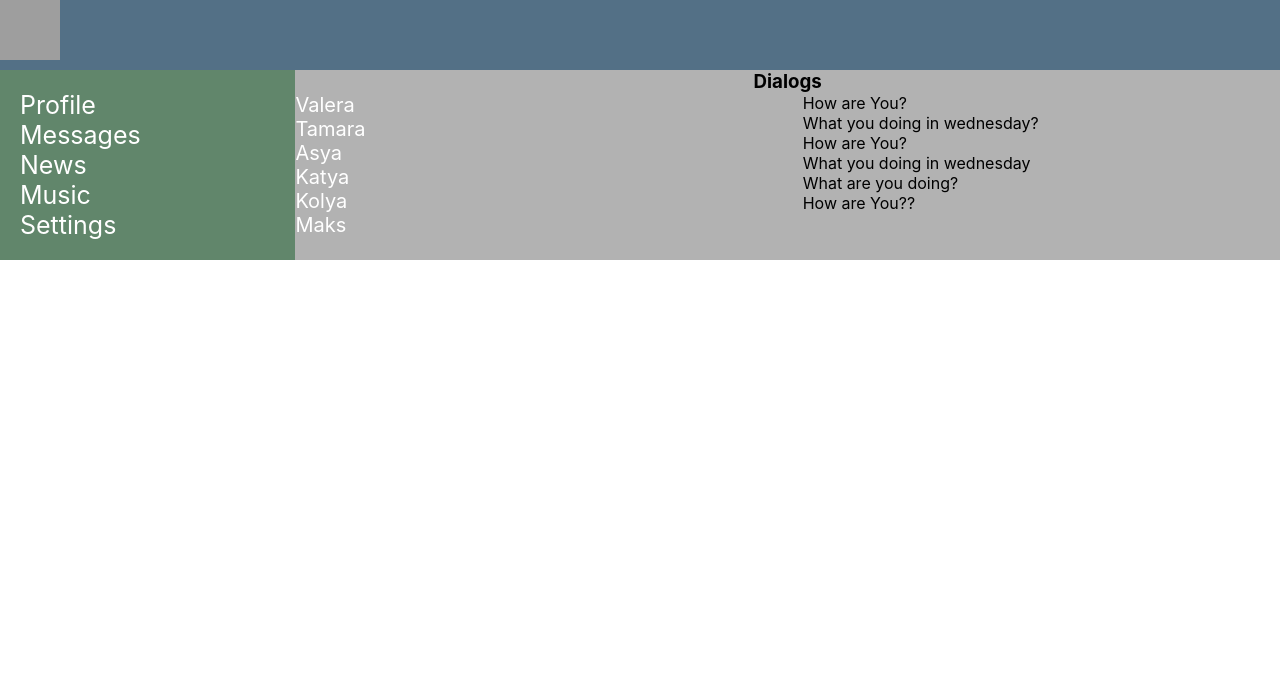
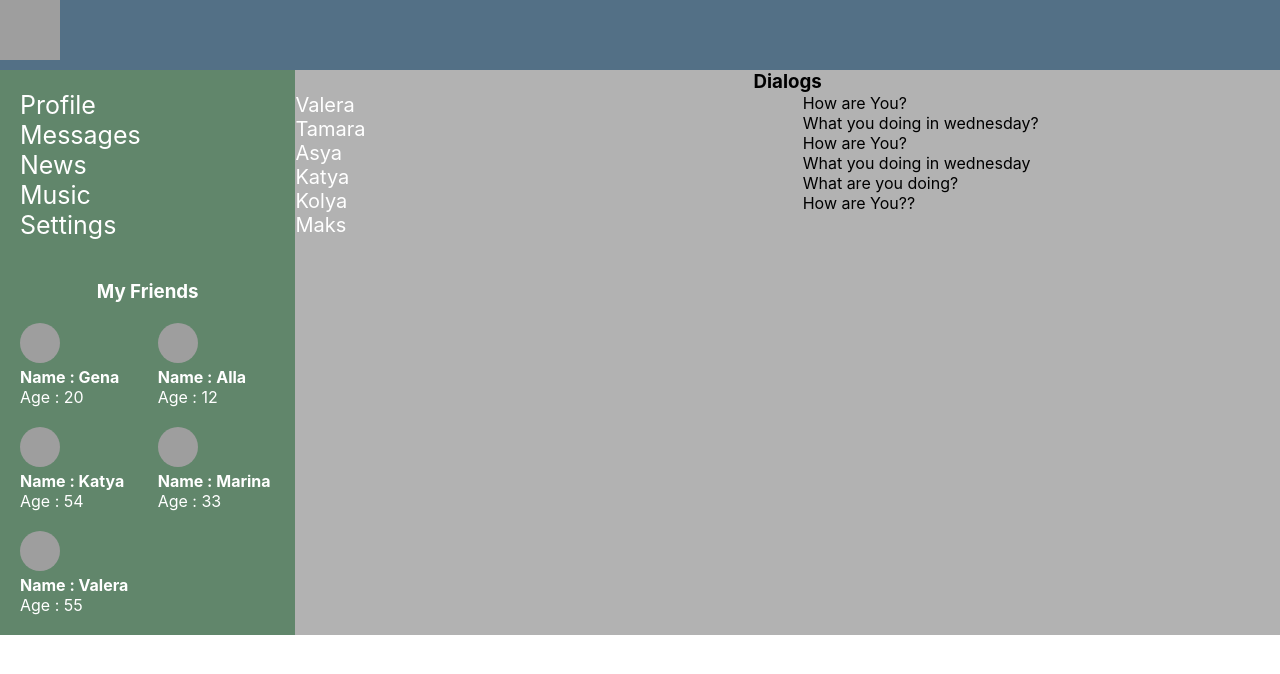
Before and after one commit to ArturLimaiko/social-network, a React (Create React App) app: page /dialogs in a window 1280 px wide. Shown: the top 674 px of the page. Built offline with nearby package versions, Linux system fonts and the light colour scheme; grey boxes are pictures that could not be loaded.

Commit message:
refactor code #3 create block Friends in Sidebar

```diff
--- a/src/Redux/state.tsx
+++ b/src/Redux/state.tsx
@@ -14,6 +14,7 @@ export type postsType = {
 export type friendsType ={
     id: number
     friendName: string
+    age: number
 }
 export type DialogsPageType = {
     dialogs: dialogsType[]
@@ -22,7 +23,7 @@ export type DialogsPageType = {
 export type ProfilePageType = {
     posts: postsType[]
 }
-type SideBarType = {
+export type SideBarType = {
     friends: friendsType[]
 }
 export type StateType = {
@@ -64,11 +65,11 @@ export let state: StateType = {
     },
     SideBar: {
         friends: [
-            {id:1, friendName: 'Gena'},
-            {id:2, friendName: 'Alla'},
-            {id:3, friendName: 'Katya'},
-            {id:4, friendName: 'Marina'},
-            {id:5, friendName: 'Valera'},
+            {id:1, friendName: 'Gena', age: 20},
+            {id:2, friendName: 'Alla', age: 12},
+            {id:3, friendName: 'Katya', age: 54},
+            {id:4, friendName: 'Marina', age: 33},
+            {id:5, friendName: 'Valera', age: 55},
         ]
     }
 }
--- a/src/components/Dialogs/Dialogs.tsx
+++ b/src/components/Dialogs/Dialogs.tsx
@@ -2,7 +2,7 @@ import React from "react";
 import s from './Dialogs.module.css'
 import {DialogItem} from "./DialogsItem/DialogItem";
 import {Messages} from "./Messages/Messages";
-import {DialogsPageType, dialogsType, messageType, StateType} from "../../Redux/state";
+import {dialogsType, messageType} from "../../Redux/state";
 
 type DialogsPropsType = {
     dialogs: dialogsType[]
--- /dev/null
+++ b/src/components/Friends/Friends.module.css
@@ -0,0 +1,25 @@
+.friends__wrapp {
+    margin-top: 40px;
+}
+
+.friends__title,
+.friends__name,
+.friends__age  {
+    color: #ffffff;
+}
+
+.friends__list {
+    display: grid;
+    grid-template-columns: 1fr 1fr;
+    gap: 20px;
+    margin: 20px 0 0 0 ;
+    padding: 0;
+}
+
+.friends__item {
+    list-style-type: none;
+}
+
+.friends__avatar {
+    border-radius: 50%;
+}
--- /dev/null
+++ b/src/components/Friends/Friends.tsx
@@ -0,0 +1,17 @@
+import React from 'react';
+import s from './Friends.module.css';
+import {FriendsElement} from "./FriendsElement";
+import {friendsType} from "../../Redux/state";
+
+export type FriendsPropsType = {
+    friends: friendsType[]
+}
+
+export const Friends:React.FC <FriendsPropsType> = ({friends}) => {
+    return (
+        <div className={s.friends__wrapp}>
+            <h3 className={s.friends__title}>My Friends</h3>
+                <FriendsElement friends={friends}/>
+        </div>
+    );
+};
--- /dev/null
+++ b/src/components/Friends/FriendsElement.tsx
@@ -0,0 +1,25 @@
+import React from 'react';
+import {friendsType} from "../../Redux/state";
+import s from "./Friends.module.css";
+
+export type FriendsElement = {
+    friends: friendsType[]
+}
+
+export const FriendsElement: React.FC<FriendsElement> = ({friends}) => {
+    return (
+        <ul className={s.friends__list}>
+            {friends.map((f, index) => {
+                return (
+                    <li key={index} className={s.friends__item}>
+                        <img className={s.friends__avatar}
+                             src={'https://banner2.cleanpng.com/20181130/zlz/kisspng-portable-network-graphics-avatar-computer-icons-im-ui-icon-icon-5c0174b58a31f3.0460868615435992855661.jpg'}
+                             width={'40px'} height={'40px'} alt={f.friendName}/>
+                        <h4 className={s.friends__name}> Name : {f.friendName}</h4>
+                        <span className={s.friends__age}> Age : {f.age}</span>
+                    </li>
+                )
+            })}
+        </ul>
+    );
+};
--- a/src/components/Navbar/Navbar.tsx
+++ b/src/components/Navbar/Navbar.tsx
@@ -1,8 +1,11 @@
 import React from 'react';
 import s from './Navbar.module.css';
 import {NavLink} from "react-router-dom";
+import {Friends} from "../Friends/Friends";
+import {state} from "../../Redux/state";
 
-export const  Navbar = () => {
+
+export const Navbar = () => {
 
     const getClassName = (isActive: boolean) => {
         return isActive ? s.nav__activeLink : s.nav__item
@@ -11,24 +14,29 @@ export const  Navbar = () => {
     return (
         <nav className={s.nav}>
             <li className={s.nav__list}>
-                <NavLink to={'/profile'} >Profile</NavLink>
+                <NavLink to={'/profile'}>Profile</NavLink>
             </li>
 
             <li className={s.nav__list}>
-                <NavLink to={'/dialogs'} >Messages</NavLink>
+                <NavLink to={'/dialogs'}>Messages</NavLink>
             </li>
 
             <li className={s.nav__list}>
-                <NavLink to={'/news'} >News</NavLink>
+                <NavLink to={'/news'}>News</NavLink>
             </li>
 
             <li className={s.nav__list}>
-                <NavLink to={'/music'} >Music</NavLink>
+                <NavLink to={'/music'}>Music</NavLink>
             </li>
 
             <li className={s.nav__list}>
                 <NavLink to={'/settings'}>Settings</NavLink>
             </li>
+
+            <li className={s.nav__list}>
+                <Friends friends={state.SideBar.friends}/>
+            </li>
+
 
             {/*<li className={s.nav__list}>*/}
             {/*    <NavLink to={'/profile'} className={({isActive}) => getClassName(isActive)}>Profile</NavLink>*/}
```
